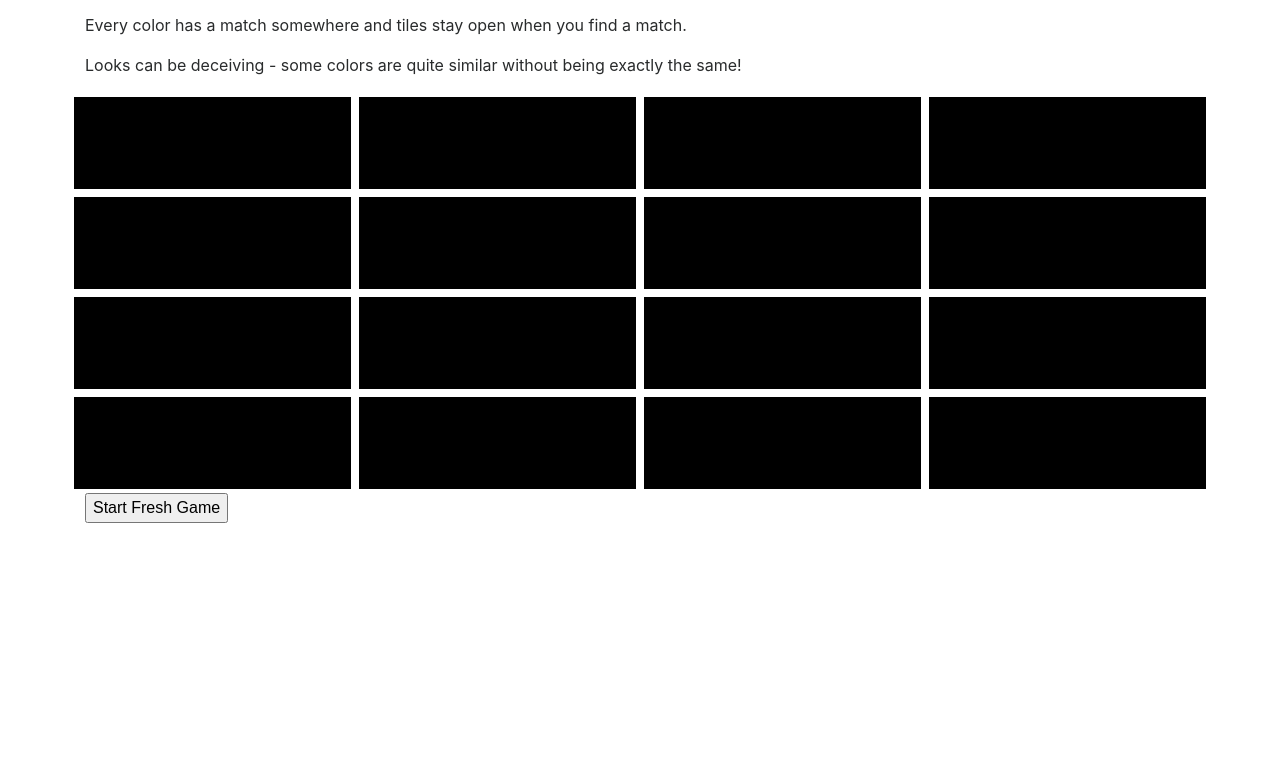
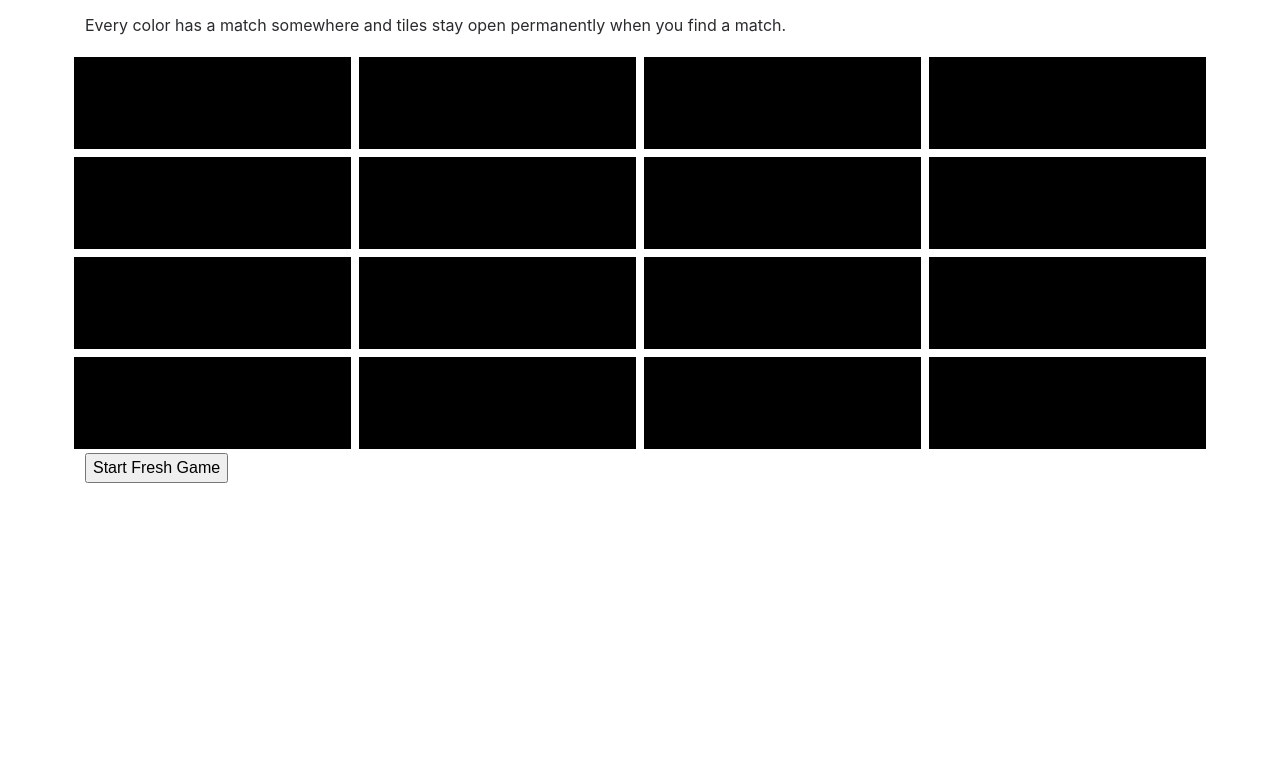
Before and after one commit to priort/memory-tiles, a website: page public/index.html in a window 1280 px wide. Shown: the part 79-852 px from the top of the page. Drawn offline with Linux system fonts and the light colour scheme.

Commit message:
changed instructions

```diff
--- a/public/index.html
+++ b/public/index.html
@@ -11,10 +11,7 @@
     Click on the tiles to uncover the hidden color.
   </p>
   <p>
-    Every color has a match somewhere and tiles stay open when you find a match.
-  </p>
-  <p>
-    Looks can be deceiving - some colors are quite similar without being exactly the same!
+    Every color has a match somewhere and tiles stay open permanently when you find a match.
   </p>
   </div>
   <div id = "memory-tiles-container" class="container" style="min-height:800px"></div>
```
